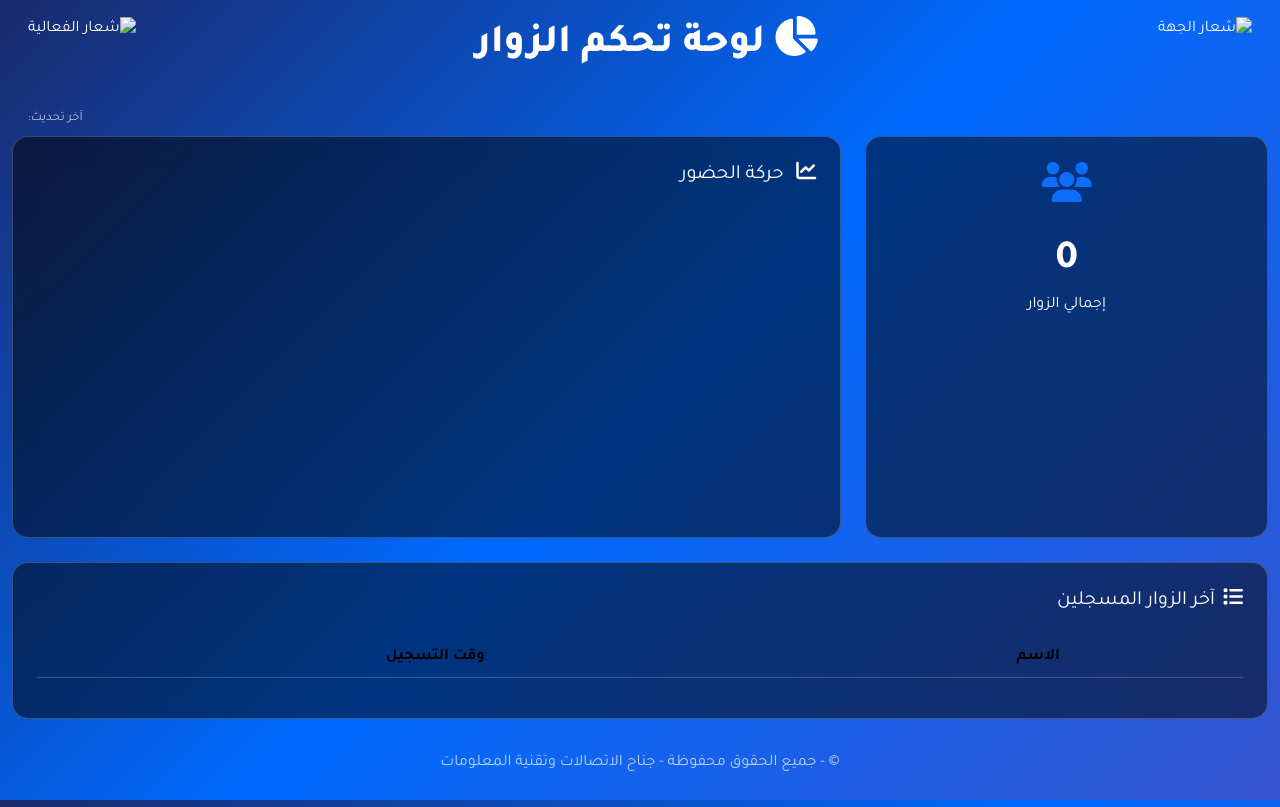
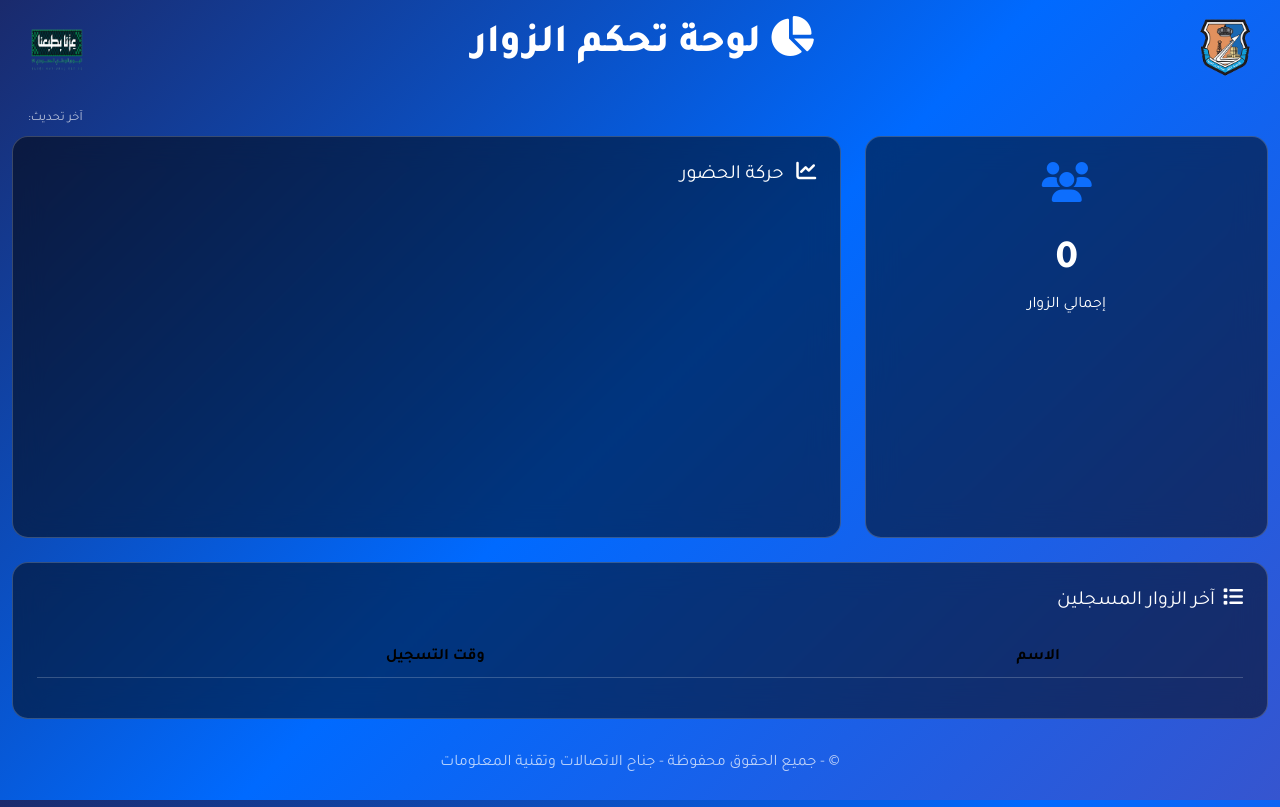
Before and after one commit to obied9/Visitor-Survey, a plain HTML site: page dashboard.html in a window 1280 px wide. Drawn offline with nearby package versions, Linux system fonts and the light colour scheme.

Commit message:
Update dashboard.html

```diff
--- a/dashboard.html
+++ b/dashboard.html
@@ -16,9 +16,9 @@
 <body>
     <div class="container-fluid py-3" style="flex: 1;">
         <header class="d-flex justify-content-between align-items-center mb-4 px-3">
-            <img src="static/logo-right.png" alt="شعار الجهة" class="header-logo">
+            <img src="logo-right.png" alt="شعار الجهة" class="header-logo">
             <h1 class="main-title text-center"><i class="fas fa-chart-pie me-2"></i>لوحة تحكم الزوار</h1>
-            <img src="static/logo-left.png" alt="شعار الفعالية" class="header-logo">
+            <img src="logo-left.png" alt="شعار الفعالية" class="header-logo">
         </header>
 
         <div class="last-update">
```
